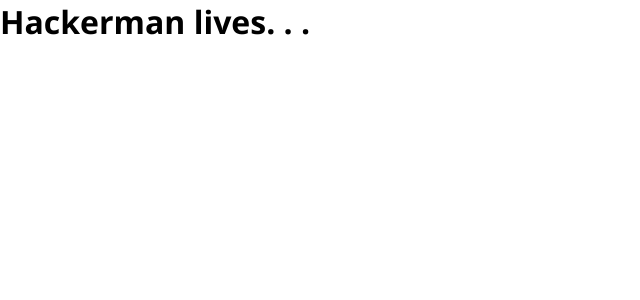
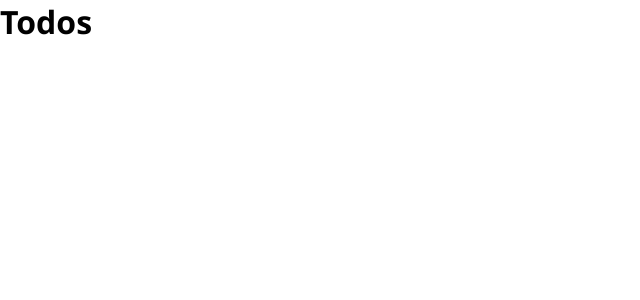
Before and after one commit to sethnejame/react_todo, a React (Create React App) app: page / in a window 1280 px wide. Shown: the top 300 px of the page, without its empty margins (0-640 px from the left). Built offline with nearby package versions, Linux system fonts and the light colour scheme.

Commit message:
Adding Todos.js and linking to App.js

```diff
--- a/src/App.js
+++ b/src/App.js
@@ -1,12 +1,16 @@
-import React from 'react';
+import React, { Component } from 'react';
+import Todos from './components/Todos';
 import './App.css';
 
-function App() {
-  return (
-    <div className="App">
-      <h1>Hackerman lives. . .</h1>
-    </div>
-  );
+
+class App extends Component {
+  render() {
+    return (
+      <div className="App">
+        <Todos />
+      </div>
+    );
+  }
 }
 
 export default App;
--- /dev/null
+++ b/src/components/Todos.js
@@ -0,0 +1,13 @@
+import React, { Component } from 'react';
+
+class Todos extends Component {
+  render() {
+    return (
+      <div>
+        <h1>Todos</h1>
+      </div>
+    );
+  }
+}
+
+export default Todos;
```
